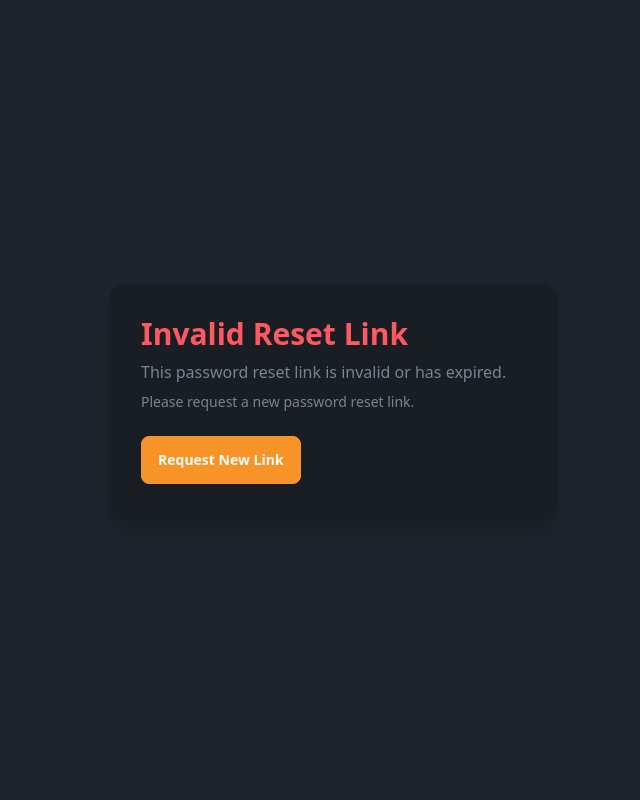
After one commit to lkemp7/MineMarshall, a Django app: page /reset/1/1/ in a window 1280 px wide. The commit adds this page. Shown: the whole page, without its empty margins (307-947 px from the left). Run offline with Django 5.2, Linux system fonts and the light colour scheme; some libraries are stand-ins or nearby versions.

Commit message:
final adjustments

```diff
--- a/accounts/templates/registration/login.html
+++ b/accounts/templates/registration/login.html
@@ -45,7 +45,9 @@
             </form>
 
             <div class="mt-4 text-center">
-                <a href="#" class="opacity-60 cursor-not-allowed">Forgot password?</a>
+                <a href="{% url 'password_reset' %}" class="text-[#F79327] hover:underline">
+                    Forgot password?
+                </a>
             </div>
         </div>
     </div>
--- /dev/null
+++ b/accounts/templates/registration/mine_password_reset_confirm.html
@@ -0,0 +1,108 @@
+{% load static %}
+
+<!DOCTYPE html>
+<html lang="en" data-theme="dark">
+<head>
+  <meta charset="UTF-8">
+  <title>Set New Password | MineMarshall</title>
+
+  <link href="https://cdn.jsdelivr.net/npm/daisyui@4.12.10/dist/full.min.css" rel="stylesheet" type="text/css" />
+  <script src="https://cdn.tailwindcss.com"></script>
+</head>
+
+<body class="min-h-screen bg-base-100 flex items-center justify-center px-4">
+  <div class="card w-full max-w-md bg-base-200 shadow-xl">
+    <div class="card-body">
+      {% if validlink %}
+        <h1 class="text-3xl text-[#F79327] font-semibold">Set New Password</h1>
+
+        <p class="text-sm opacity-70">
+          Enter and confirm your new password below.
+        </p>
+
+        <form method="post" class="space-y-4 mt-4">
+          {% csrf_token %}
+
+          {% if form.non_field_errors %}
+            <div class="alert alert-error">
+              <span>{{ form.non_field_errors }}</span>
+            </div>
+          {% endif %}
+
+          <div class="form-control">
+            <label class="label">
+              <span class="label-text">New Password</span>
+            </label>
+
+            <input
+              type="password"
+              name="new_password1"
+              autocomplete="new-password"
+              required
+              class="input input-bordered w-full"
+            />
+
+            {% if form.new_password1.errors %}
+              <div class="text-error text-sm mt-1">
+                {{ form.new_password1.errors }}
+              </div>
+            {% endif %}
+          </div>
+
+          <div class="form-control">
+            <label class="label">
+              <span class="label-text">Confirm New Password</span>
+            </label>
+
+            <input
+              type="password"
+              name="new_password2"
+              autocomplete="new-password"
+              required
+              class="input input-bordered w-full"
+            />
+
+            {% if form.new_password2.errors %}
+              <div class="text-error text-sm mt-1">
+                {{ form.new_password2.errors }}
+              </div>
+            {% endif %}
+          </div>
+
+          <button
+            type="submit"
+            class="btn w-full bg-[#F79327] border-[#F79327] text-white hover:bg-[#e3851f] hover:border-[#e3851f]"
+          >
+            Reset Password
+          </button>
+        </form>
+
+        <div class="mt-4 text-sm">
+          <a href="{% url 'login' %}" class="text-[#F79327] hover:underline">
+            Back to login
+          </a>
+        </div>
+      {% else %}
+        <h1 class="text-3xl text-error font-semibold">Invalid Reset Link</h1>
+
+        <p class="opacity-70">
+          This password reset link is invalid or has expired.
+        </p>
+
+        <p class="text-sm opacity-70">
+          Please request a new password reset link.
+        </p>
+
+        <div class="mt-4">
+          <a
+            href="{% url 'password_reset' %}"
+            class="btn bg-[#F79327] border-[#F79327] text-white hover:bg-[#e3851f] hover:border-[#e3851f]"
+          >
+            Request New Link
+          </a>
+        </div>
+      {% endif %}
+    </div>
+  </div>
+</body>
+</html>
--- /dev/null
+++ b/accounts/templates/registration/mine_password_reset_subject.txt
@@ -0,0 +1 @@
+MineMarshall password reset
--- a/accounts/urls.py
+++ b/accounts/urls.py
@@ -1,6 +1,7 @@
 from django.urls import path
 from django.contrib.auth import views as auth_views
 from . import views
+from django.urls import path, reverse_lazy
 
 urlpatterns = [
     path('', auth_views.LoginView.as_view(template_name='registration/login.html'), name='login'),
@@ -13,4 +14,40 @@ urlpatterns = [
     path('licence-renewal/<str:token>/', views.licence_renewal_upload, name='licence_renewal_upload'),
     path('licence-renewal/<str:token>/confirm/', views.licence_renewal_confirm, name='licence_renewal_confirm'),
     path('licence-renewal/<str:token>/success/', views.licence_renewal_success, name='licence_renewal_success'),
+
+    path(
+        'password-reset/',
+        auth_views.PasswordResetView.as_view(
+            template_name='registration/mine_password_reset_form.html',
+            email_template_name='registration/mine_password_reset_email.html',
+            subject_template_name='registration/mine_password_reset_subject.txt',
+            success_url=reverse_lazy('password_reset_done'),
+        ),
+        name='password_reset',
+    ),
+
+    path(
+        'password-reset/done/',
+        auth_views.PasswordResetDoneView.as_view(
+            template_name='registration/mine_password_reset_done.html',
+        ),
+        name='password_reset_done',
+    ),
+
+    path(
+        'reset/<uidb64>/<token>/',
+        auth_views.PasswordResetConfirmView.as_view(
+            template_name='registration/mine_password_reset_confirm.html',
+            success_url=reverse_lazy('password_reset_complete'),
+        ),
+        name='password_reset_confirm',
+    ),
+
+    path(
+        'reset/done/',
+        auth_views.PasswordResetCompleteView.as_view(
+            template_name='registration/mine_password_reset_complete.html',
+        ),
+        name='password_reset_complete',
+    ),
 ]
```
Also changed, not shown: accounts/templates/registration/mine_password_reset_complete.html (added, +37 -0 lines), accounts/templates/registration/mine_password_reset_done.html (added, +35 -0 lines), accounts/templates/registration/mine_password_reset_email.html (added, +11 -0 lines), accounts/templates/registration/mine_password_reset_form.html (added, +55 -0 lines).
